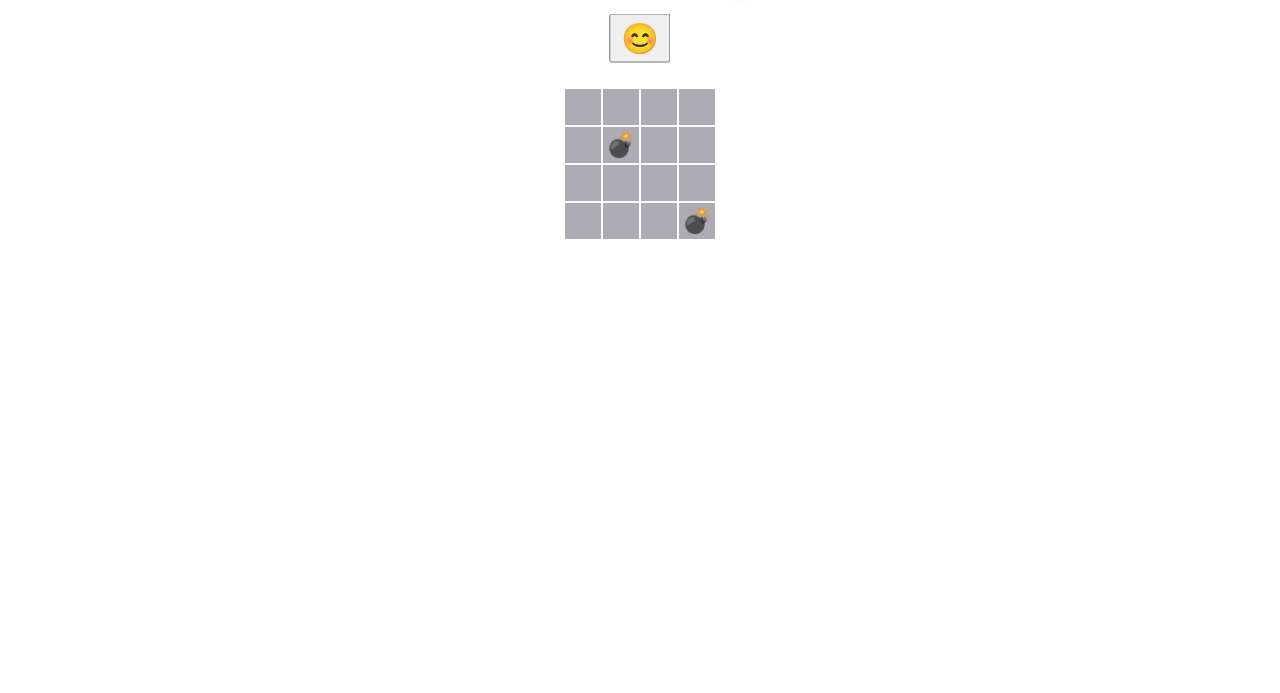
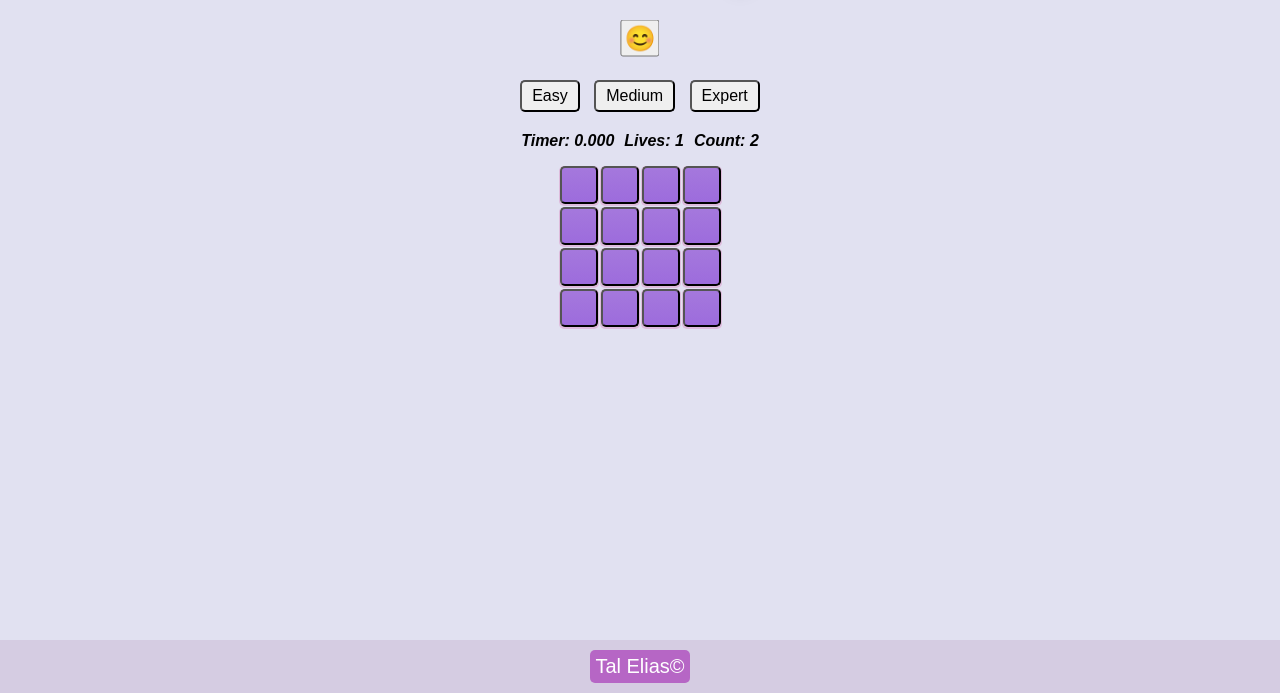
Before and after one commit to Tal-Elias/sprint1-mine-sweeper, a plain HTML site: page index.html in a window 1280 px wide. Shown: the part 107-800 px from the top of the page. Drawn offline with Linux system fonts and the light colour scheme.

Commit message:
second-upload

```diff
--- a/css/style.css
+++ b/css/style.css
@@ -4,6 +4,8 @@
 
 body {
     font-family: Arial, Helvetica, sans-serif;
+    background-color: rgb(225, 225, 241);
+    /* display: flex; */
 }
 
 h1 {
@@ -15,14 +17,28 @@ h1 {
 .board-container {
     margin-left: auto;
     margin-right: auto;
+    border-spacing: 1px;
+    /* border-collapse: collapse; */
 }
 
 .cell {
     text-align: center;
-    font-size: 1.5em;
-    width: 1.5em;
-    height: 1.5em;
-    background: #adabb4;
+    font-size: 1.2em;
+    width: 40px;
+    height: 40px;
+    background: #d87fba63;
+    /* border: 1px solid rgb(169, 82, 219); */
+    border-radius: 5px;
+}
+
+.cell button {
+    text-align: center;
+    font-size: 15px;
+    width: 100%;
+    height: 100%;
+    background: linear-gradient(to bottom, #7f4cdd9a, #7238dd9a);
+    /* background-color: #7f4cdd9a; */
+    border-radius: 5px;
 }
 
 .reset {
@@ -31,20 +47,78 @@ h1 {
     left: 50%;
     margin-top: 20px;
     transform: translate(-50%, -50%);
-    padding: 5px 10px;
-    font-size: 30px;
+    padding: 2px 2px;
+    font-size: 25px;
 }
 
-/* td {
-        text-align: center;
-        font-size: 1.5em;
-        width: 1.5em;
-        height: 1.5em;
-        background: #adabb4;
-    } */
+.levels {
+    position: relative;
+    text-align: center;
+    margin-bottom: 10px;
+}
 
-/* .cell button {
-        width: 100%;
-        height: 100%;
-        display: none;
-    } */
+.level {
+
+    position: relative;
+    margin-top: 20px;
+    margin-bottom: 20px;
+    padding: 5px 10px;
+    font-size: 16px;
+    border-radius: 5px;
+    margin: 5px
+}
+
+.timer {
+    font-weight: bold;
+    font-style: oblique;
+    text-align: center;
+    margin-top: 10px;
+    margin-bottom: 10px;
+}
+
+.lives {
+    font-weight: bold;
+    font-style: oblique;
+    text-align: center;
+    margin-bottom: 10px;
+}
+
+.count {
+    font-weight: bold;
+    font-style: oblique;
+    text-align: center;
+    margin-bottom: 20px;
+}
+
+.score-container {
+    display: flex;
+    justify-content: center;
+    align-items: center;
+    margin-bottom: 10px
+}
+
+.timer,
+.lives,
+.count {
+    margin: 5px;
+}
+
+footer {
+    position: fixed;
+    bottom: 0;
+    left: 0;
+    width: 100%;
+    margin-top: 20px;
+    padding: 10px;
+    text-align: center;
+    font-size: 20px;
+    background-color: #d5cce2;
+    color: rgb(255, 255, 255)
+}
+
+footer span {
+    display: inline-block;
+    padding: 5px;
+    background-color: rgba(160, 28, 177, 0.575);
+    border-radius: 5px;
+}
--- a/index.html
+++ b/index.html
@@ -8,14 +8,30 @@
     <title>MineSweeper</title>
     <link rel="stylesheet" href="css/style.css">
 </head>
+
 <body onload="onInit()">
-
     <h1>Mine Sweeper</h1>
-    <button class="reset" onclick="onInit()">😊</button>
+    <button class="reset" onclick="location.reload()">😊</button>
+    <div class="levels">
+        <button class="level" onclick="chooseLevel(4)">Easy</button>
+        <button class="level" onclick="chooseLevel(8)">Medium</button>
+        <button class="level" onclick="chooseLevel(12)">Expert</button>
+    </div>
+    <div class="score-container">
+    <div class="timer">Timer: <span>0.000</span></div>
+    <div class="lives">Lives: <span></span></div>
+    <div class="count">Count: <span></span></div>
+    </div>
     <table class="board-container">
         <tbody class="board"></tbody>
     </table>
 
+    <script src="js/util.js"></script>
     <script src="js/main.js"></script>
 </body>
+
+<footer>
+    <span>Tal Elias©</span>
+</footer>
+
 </html>
--- a/js/main.js
+++ b/js/main.js
@@ -4,7 +4,7 @@ const MINE = '💣'
 const FLAG = '🚩'
 
 var gBoard
-var size = 4
+var gEmptyCells
 
 var gLevel = {
     SIZE: 4,
@@ -15,12 +15,24 @@ var gGame = {
     isOn: false,
     showCount: 0,
     markedCount: 0,
-    secsPassed: 0
+    secsPassed: 0,
+    lives: 1
 }
 
 function onInit() {
+    gGame.isOn = true
+    gGame.showCount = 0
+    gGame.markedCount = 0
+    // gGame.lives = 1
+    gEmptyCells = []
+
     gBoard = buildBoard()
     renderBoard(gBoard)
+    markedCounter()
+    placeMinesOnBoard(gLevel.MINES)
+
+    document.querySelector('.reset').innerText = '😊'
+    document.querySelector('.lives span').innerText = gGame.lives
 }
 
 function buildBoard() {
@@ -29,16 +41,18 @@ function buildBoard() {
         board.push([])
         for (var j = 0; j < gLevel.SIZE; j++) {
             const cell = {
-                minesAroundCount: 2,
+                minesAroundCount: 0,
                 isShown: false,
                 isMine: false,
-                isMarked: false
+                isMarked: false,
+                position: { i, j }
             }
             board[i][j] = cell
+            gEmptyCells.push(cell)
         }
     }
-    board[1][1].isMine = true
-    board[3][3].isMine = true
+    // board[1][1].isMine = true
+    // board[3][3].isMine = true
     return board
 }
 
@@ -49,16 +63,15 @@ function renderBoard(board) {
         for (var j = 0; j < board[0].length; j++) {
             const cell = board[i][j]
             const className = `cell cell-${i}-${j}`
-            if (cell.isMine) {
-                strHTML += `<td class="${className}" onclick="onCellClicked(this, ${i}, ${j})">${MINE}</td>`
-            } else {
-                strHTML += `<td class="${className}" onclick="onCellClicked(this, ${i}, ${j})"></td>`
-            }
+            strHTML += `<td class="${className}"
+                            onclick="onCellClicked(this, ${i}, ${j})">
+                            <button oncontextmenu="onCellMarked(this, ${i}, ${j}),
+                            onContextMenu(event)"></button></td>`
         }
         strHTML += `</tr>`
+        const elContainer = document.querySelector('.board')
+        elContainer.innerHTML = strHTML
     }
-    const elContainer = document.querySelector('.board')
-    elContainer.innerHTML = strHTML
 }
 
 function setMinesNegsCount(board, rowIdx, colIdx) {
@@ -70,22 +83,111 @@ function setMinesNegsCount(board, rowIdx, colIdx) {
             if (j < 0 || j >= board[0].length) continue
             var currCell = board[i][j]
             if (currCell.isMine) mineCount++
+            if (!currCell.isShown && !currCell.isMarked && !currCell.isMine) {
+                const elCell = document.querySelector(`.cell-${i}-${j}`)
+                currCell.isShown = true
+                elCell.innerText = '0'
+                gGame.showCount++
+            }
         }
     }
-    console.log(mineCount);
     return mineCount
 }
 
 function onCellClicked(elCell, i, j) {
-    console.log(elCell);
-    // gBoard[i][j].isShown = true
-    setMinesNegsCount(gBoard, i, j)
+    var cell = gBoard[i][j]
+    if (!gGame.isOn || cell.isMarked || cell.isShown) return
+    cell.minesAroundCount = setMinesNegsCount(gBoard, i, j)
+    cell.isShown = true
+    gGame.showCount++
+    if (!cell.isMine) {
+        // expandShown(gBoard, i, j)
+        elCell.innerText = cell.minesAroundCount
+    } else {
+        cell.isMine = true
+        elCell.innerText = MINE
+        gGame.lives--
+        document.querySelector('.lives span').innerText = gGame.lives
+        if (!gGame.lives) revealMines()
+    }
+    checkGameOver()
 }
 
-function onCellMarked(elCell) {
-    console.log('marked');
+function onCellMarked(elCell, i, j) {
+    if (!gGame.isOn) return
+    var cell = gBoard[i][j]
+    if (!cell.isMarked && !cell.isShown) {
+        cell.isMarked = true
+        elCell.innerText = FLAG
+        gGame.markedCount++
+        markedCounter()
+    } else {
+        if (!cell.isShown) {
+            cell.isMarked = false
+            elCell.innerText = ''
+            gGame.markedCount--
+            markedCounter()
+        }
+    }
+    checkGameOver()
+}
+
+function placeMinesOnBoard(gNumOfMines) {
+    for (var i = 0; i < gNumOfMines; i++) {
+        var randomEmptyCell = getRandomInt(0, gEmptyCells.length - 1)
+        gEmptyCells[randomEmptyCell].isMine = true
+    }
 }
 
 function checkGameOver() {
-    console.log('gameover');
+    if ((gGame.showCount === gLevel.SIZE ** 2 - gLevel.MINES) &&
+        gGame.markedCount === gLevel.MINES) {
+        gGame.isOn = false
+        document.querySelector('.reset').innerText = '😎'
+        console.log('gameover');
+    }
 }
+
+function revealMines() {
+    for (var i = 0; i < gBoard.length; i++) {
+        for (var j = 0; j < gBoard.length; j++) {
+            var cell = gBoard[i][j]
+            if (cell.isMine) {
+                document.querySelector(`.cell-${i}-${j}`).innerText = MINE
+            }
+        }
+    }
+    document.querySelector('.reset').innerText = '😣'
+    gGame.isOn = false
+}
+
+function chooseLevel(num) {
+    if (num === 4) {
+        gLevel.SIZE = 4
+        gLevel.MINES = 2
+        gGame.lives = 1
+        onInit()
+    }
+    if (num === 8) {
+        gLevel.SIZE = 8
+        gLevel.MINES = 14
+        gGame.lives = 3
+        onInit()
+    }
+    if (num === 12) {
+        gLevel.SIZE = 12
+        gLevel.MINES = 32
+        gGame.lives = 3
+        onInit()
+    }
+}
+
+function markedCounter() {
+    document.querySelector('.count span').innerText = (gLevel.MINES - gGame.markedCount)
+}
+
+
+
+// var gSafeCells = []
+// if (!currCell.isMine && !currCell.isMarked) gSafeCells.push(currCell)
+// console.log(gSafeCells);
--- /dev/null
+++ b/js/util.js
@@ -0,0 +1,11 @@
+'use stricr'
+
+function onContextMenu(event) {
+    event.preventDefault();
+}
+
+function getRandomInt(min, max) {
+    min = Math.ceil(min);
+    max = Math.floor(max);
+    return Math.floor(Math.random() * (max - min) + min);
+  }
```
